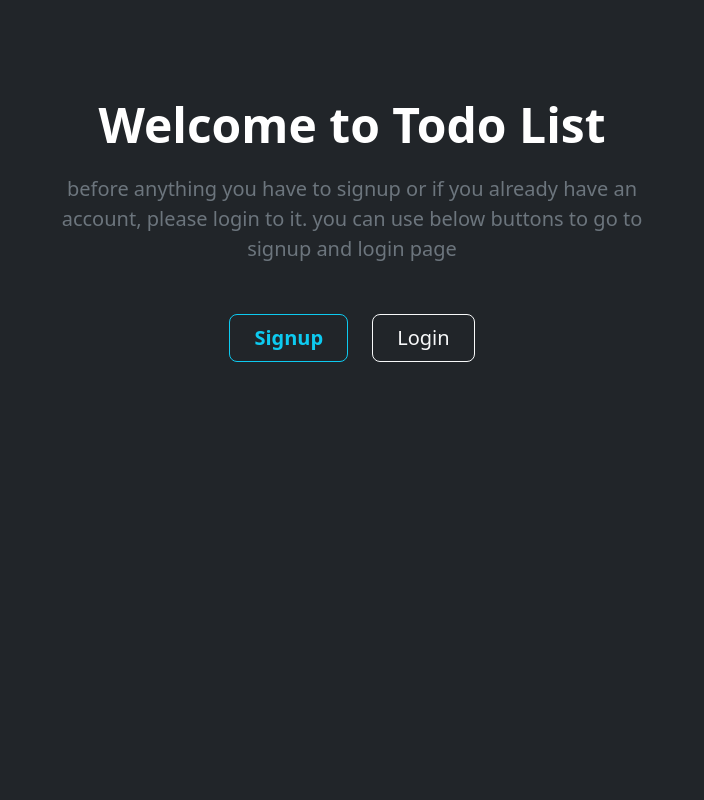
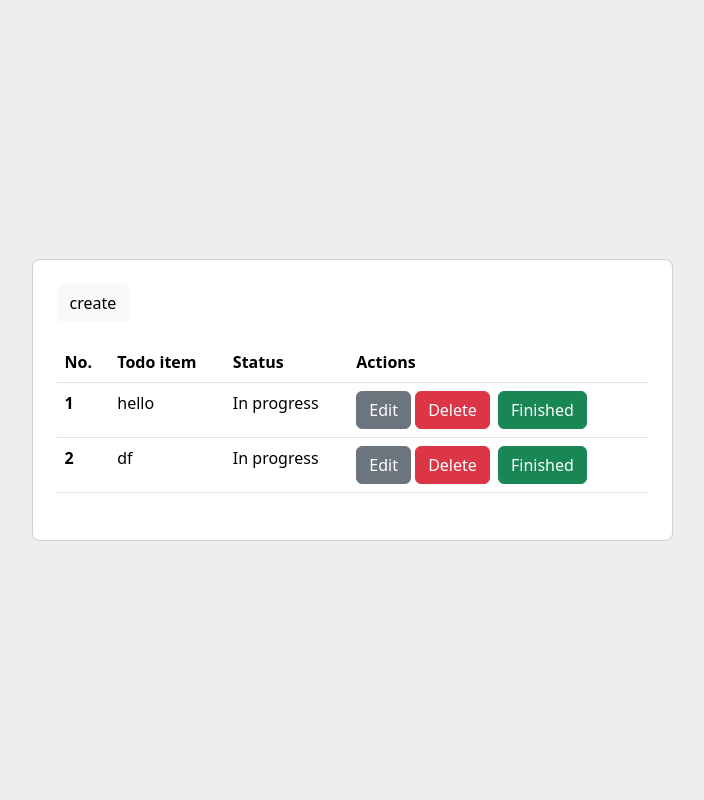
Before and after one commit to parsa-m1/ToDoList_django, a Django app: page / in a window 1280 px wide. Shown: the part 72-872 px from the top of the page, without its empty margins (288-992 px from the left). Before the commit the page ends 434 px from the top, so only its background shows below. Run offline with Django 5.2, Linux system fonts and the light colour scheme; a user stored in the database is signed in; data comes from the database, SQL or seed files in the repository; both versions use the stored data as it was after the commit.

Commit message:
detail page created and CRUD template added

```diff
--- a/templates/base.html
+++ b/templates/base.html
@@ -17,7 +17,7 @@
 
 
         <ul class="nav col-12 col-lg-auto me-lg-auto mb-2 justify-content-center mb-md-0">
-          <li><a href="{% url 'todos_list' %}" class="nav-link px-2 text-secondary">Home</a></li>
+          <li><a href="{% url 'index' %}" class="nav-link px-2 text-secondary">Home</a></li>
           <li><a href="#" class="nav-link px-2 text-white">About</a></li>
         </ul>
         {% if request.user.is_authenticated %}
--- a/todo/templates/index.html
+++ b/todo/templates/index.html
@@ -1,6 +1,70 @@
 {% extends 'base.html' %}
 
 {% block content %}
+{% if request.user.is_authenticated %}
+
+
+<section class="vh-100" style="background-color: #eee;">
+  <div class="container py-5 h-100">
+    <div class="row d-flex justify-content-center align-items-center h-100">
+      <div class="col col-lg-9 col-xl-7">
+        <div class="card rounded-3">
+          <div class="card-body p-4">
+
+            <table class="table mb-4">
+                <a href="{% url 'create' %}" class="btn btn-light" style="margin-bottom: 20px">create</a>
+              <thead>
+                <tr>
+                  <th scope="col">No.</th>
+                  <th scope="col">Todo item</th>
+                  <th scope="col">Status</th>
+                  <th scope="col">Actions</th>
+                </tr>
+              </thead>
+              <tbody>
+
+                {% for todo in todos %}
+                <tr>
+                  <th scope="row"><a href="{% url 'detail' todo.slug %}" style="
+                        text-decoration: none;
+                        color: black;
+                  ">{{ forloop.counter }}</a></th>
+                  <td style="  overflow: hidden;
+                        text-overflow: ellipsis;
+                        max-width: 200px;"><a href="{% url 'detail' todo.slug %}" style="
+                        text-decoration: none;
+                        color: black;
+                  ">{{ todo.title }}</a>
+                  </td>
+                  <td>{% if not todo.is_done %}In progress{% else %}Done{% endif %}</td>
+                  <td>
+                      <a href="{% url 'update' todo.id %}" style="text-decoration: none">
+                      <button type="submit" data-mdb-button-init data-mdb-ripple-init class="btn btn-secondary">Edit</button>
+                      </a>
+                      <a href="{% url 'delete' todo.id %}" style="text-decoration: none">
+                      <button type="submit" data-mdb-button-init data-mdb-ripple-init class="btn btn-danger">Delete</button>
+                      </a>
+                      {% if not todo.is_done %}
+                      <form action="" method="post" style="display: inline">{% csrf_token %}
+                          <button type="submit" data-mdb-button-init data-mdb-ripple-init name="done_todo" value="{{ todo.id }}"
+                                  class="btn btn-success ms-1">Finished</button>
+                      </form>
+                      {% endif %}
+                  </td>
+                </tr>
+                <tr>
+                 {% endfor %}
+              </tbody>
+            </table>
+
+          </div>
+        </div>
+      </div>
+    </div>
+  </div>
+</section>
+
+{% else %}
 
 <div class="bg-dark text-secondary py-5 text-center">
     <div class="py-5">
@@ -21,4 +85,5 @@
       </div>
     </div>
   </div>
+    {% endif %}
 {% endblock %}
--- a/todo/urls.py
+++ b/todo/urls.py
@@ -4,7 +4,7 @@ from . import views
 
 urlpatterns = [
     path('', views.index, name='index'),
-    path('todos_list/', views.todos_list, name='todos_list'),
+    path('detail/<slug:slug>', views.todo_detail, name='detail'),
 
     path('register/', views.register_page, name='register'),
     path('login/', views.login_page, name='login'),
--- a/todo/views.py
+++ b/todo/views.py
@@ -1,26 +1,36 @@
 from django.shortcuts import render, redirect, get_object_or_404
 from django.contrib.auth import authenticate, login, logout
 from django.contrib.auth.forms import UserCreationForm
+from django.utils.text import slugify
 
 from .models import Todo
 from .forms import TodoForm
 
-def todos_list(request):
+def index(request):
     todos = Todo.objects_recent.all()
     if request.method == 'POST':
-        print(request.POST)
         id = request.POST['done_todo']
         todo = get_object_or_404(Todo, id=id)
         todo.is_done = True
         todo.save()
-        return redirect('todos_list')
+        return redirect('index')
 
-    return render(request, 'todos_list.html', {'todos': todos})
+    return render(request, 'index.html', {'todos': todos})
 
-def index(request):
-    todos = Todo.objects_recent.all()
+def todo_detail(request, slug):
+    todo = get_object_or_404(Todo, slug=slug)
 
-    return render(request, 'index.html')
+    if request.method == 'POST':
+        status = request.POST['status']
+        if  status == 'done':
+            todo.is_done = True
+        elif status == 'undone':
+            todo.is_done = False
+        todo.save()
+        return redirect('index')
+
+
+    return render(request, 'todo_detail.html', {'todo': todo})
 
 
 def register_page(request):
@@ -31,7 +41,7 @@ def register_page(request):
             user = form.save(commit=False)
             user.save()
             login(request, user)
-            return redirect('todos_list')
+            return redirect('index')
 
     return render(request, 'register.html', {"form": form})
 
@@ -44,7 +54,7 @@ def login_page(request):
         user = authenticate(request, username=username, password=password)
         if user is not None:
             login(request, user)
-            return redirect('todos_list')
+            return redirect('index')
 
     return render(request, 'login.html')
 
@@ -61,8 +71,9 @@ def create(request):
         if form.is_valid():
             todo = form.save(commit=False)
             todo.user = request.user
+            todo.slug = slugify(todo.title)
             todo.save()
-            return redirect('todos_list')
+            return redirect('index')
 
     return render(request, 'create.html', {'form': form})
 
@@ -74,7 +85,7 @@ def update(request, id):
         form = TodoForm(request.POST, instance=todo)
         if form.is_valid():
             form.save()
-            return redirect('todos_list')
+            return redirect('index')
 
     return render(request, 'create.html', {'form': form})
 
@@ -82,4 +93,4 @@ def update(request, id):
 def delete(request, id):
     todo = get_object_or_404(Todo, id=id)
     delete(request, todo)
-    return redirect('todos_list')
+    return redirect('index')
```
Also changed, not shown: todo/templates/create.html (+24 -3 lines), todo/templates/todo_detail.html (added, +41 -0 lines), todo/templates/todos_list.html (deleted, +0 -56 lines), db.sqlite3.
